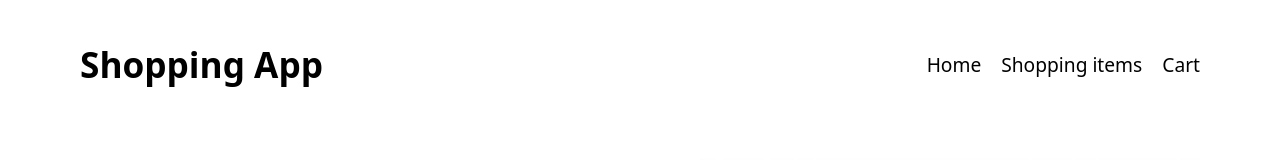
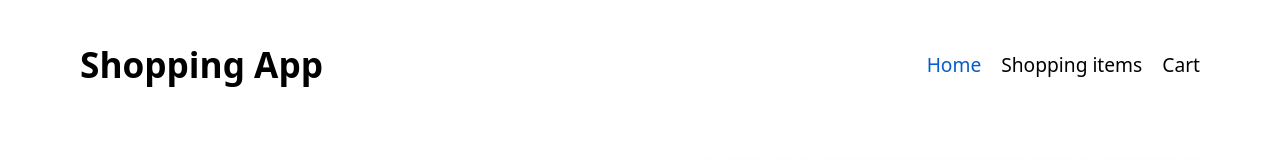
Before and after one commit to royalh23/shopping-cart, a React (Vite) app: page / in a window 1280 px wide. Shown: the top 160 px of the page. Built offline with nearby package versions, Linux system fonts and the light colour scheme.

Commit message:
Apply active state to nav links

```diff
--- a/src/components/NavBar.jsx
+++ b/src/components/NavBar.jsx
@@ -7,13 +7,28 @@ export default function NavBar() {
       <h1 className={styles.heading}>Shopping App</h1>
       <ul className={styles.list}>
         <li>
-          <NavLink to="/">Home</NavLink>
+          <NavLink
+            to="/"
+            className={({ isActive }) => (isActive ? styles.active : '')}
+          >
+            Home
+          </NavLink>
         </li>
         <li>
-          <NavLink to="shopping-items">Shopping items</NavLink>
+          <NavLink
+            to="shopping-items"
+            className={({ isActive }) => (isActive ? styles.active : '')}
+          >
+            Shopping items
+          </NavLink>
         </li>
         <li>
-          <NavLink to="cart">Cart</NavLink>
+          <NavLink
+            to="cart"
+            className={({ isActive }) => (isActive ? styles.active : '')}
+          >
+            Cart
+          </NavLink>
         </li>
       </ul>
     </nav>
--- a/src/styles/NavBar.module.css
+++ b/src/styles/NavBar.module.css
@@ -22,3 +22,7 @@
   text-decoration: none;
   color: black;
 }
+
+.list a.active {
+  color: rgb(7, 92, 202);
+}
```
